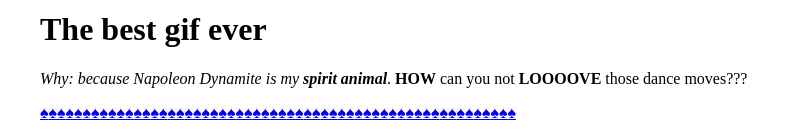
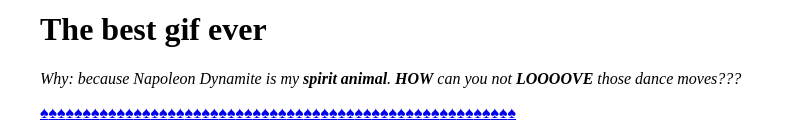
Before and after one commit to Strieker/sage.github.io, a plain HTML site: page index.html in a window 1280 px wide. Shown: the part 836-971 px from the top of the page, 48-834 px from the left. Drawn offline with Linux system fonts and the light colour scheme.

Commit message:
Update index.html

```diff
--- a/index.html
+++ b/index.html
@@ -20,7 +20,7 @@
 
 
 		<h1>The best gif ever</h1>
-		<p><em>Why: because Napoleon Dynamite is my  <strong>spirit animal</strong></em>. <strong>HOW</strong> can you not <strong>LOOOOVE</strong> those dance moves???</p>
+		<p><em>Why: because Napoleon Dynamite is my  <strong>spirit animal</strong>. <strong>HOW</strong> can you not <strong>LOOOOVE</strong> those dance moves???</em></p>
 
 		<a href="http://worldofsolitaire.com/">
 		<p><strong>&#9824;</strong><strong>&#9824;</strong><strong>&#9824;</strong><strong>&#9824;</strong><strong>&#9824;</strong><strong>&#9824;</strong><strong>&#9824;</strong><strong>&#9824;</strong><strong>&#9824;</strong><strong>&#9824;</strong><strong>&#9824;</strong><strong>&#9824;</strong><strong>&#9824;</strong><strong>&#9824;</strong><strong>&#9824;</strong><strong>&#9824;</strong><strong>&#9824;</strong><strong>&#9824;</strong><strong>&#9824;</strong><strong>&#9824;</strong><strong>&#9824;</strong><strong>&#9824;</strong><strong>&#9824;</strong><strong>&#9824;</strong><strong>&#9824;</strong><strong>&#9824;</strong><strong>&#9824;</strong><strong>&#9824;</strong><strong>&#9824;</strong><strong>&#9824;</strong><strong>&#9824;</strong><strong>&#9824;</strong><strong>&#9824;</strong><strong>&#9824;</strong><strong>&#9824;</strong><strong>&#9824;</strong><strong>&#9824;</strong><strong>&#9824;</strong><strong>&#9824;</strong><strong>&#9824;</strong><strong>&#9824;</strong><strong>&#9824;</strong><strong>&#9824;</strong><strong>&#9824;</strong><strong>&#9824;</strong><strong>&#9824;</strong><strong>&#9824;</strong><strong>&#9824;</strong><strong>&#9824;</strong><strong>&#9824;</strong><strong>&#9824;</strong><strong>&#9824;</strong><strong>&#9824;</strong><strong>&#9824;</strong><strong>&#9824;</strong><strong>&#9824;</strong></p>
```
